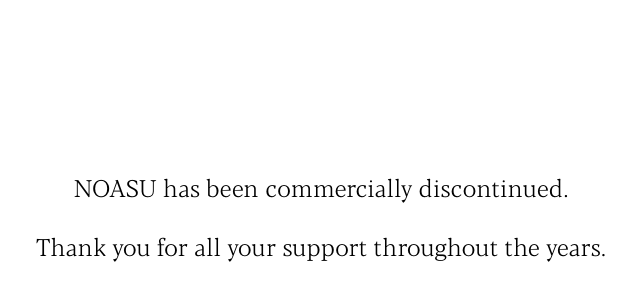
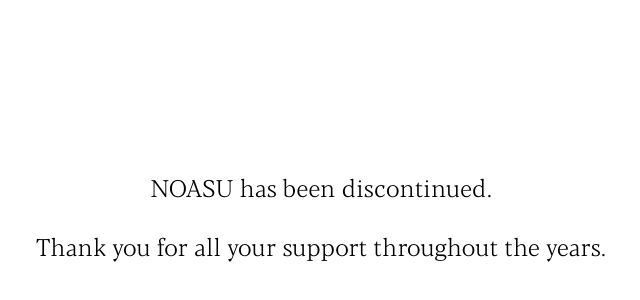
Before and after one commit to cokeshawty/thank-you, a plain HTML site: page index.html in a window 1280 px wide. Shown: the part 184-484 px from the top of the page, without its empty margins (319-959 px from the left). Drawn offline with Linux system fonts and the light colour scheme.

Commit message:
Update index.html

```diff
--- a/index.html
+++ b/index.html
@@ -25,7 +25,7 @@
 </head>
 <body>
   <div>
-    <p>NOASU has been commercially discontinued.</p>
+    <p>NOASU has been discontinued.</p>
     <p>Thank you for all your support throughout the years.</p>
   </div>
 </body>
```
